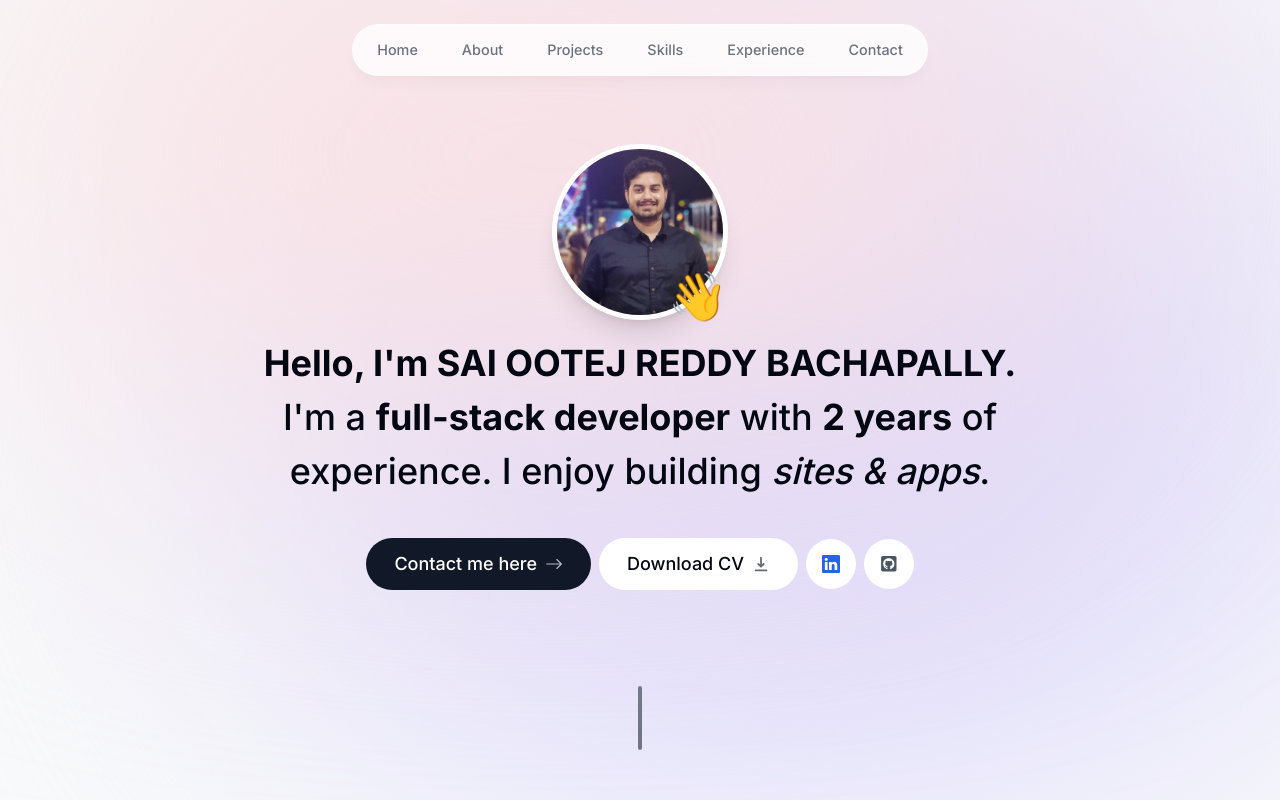
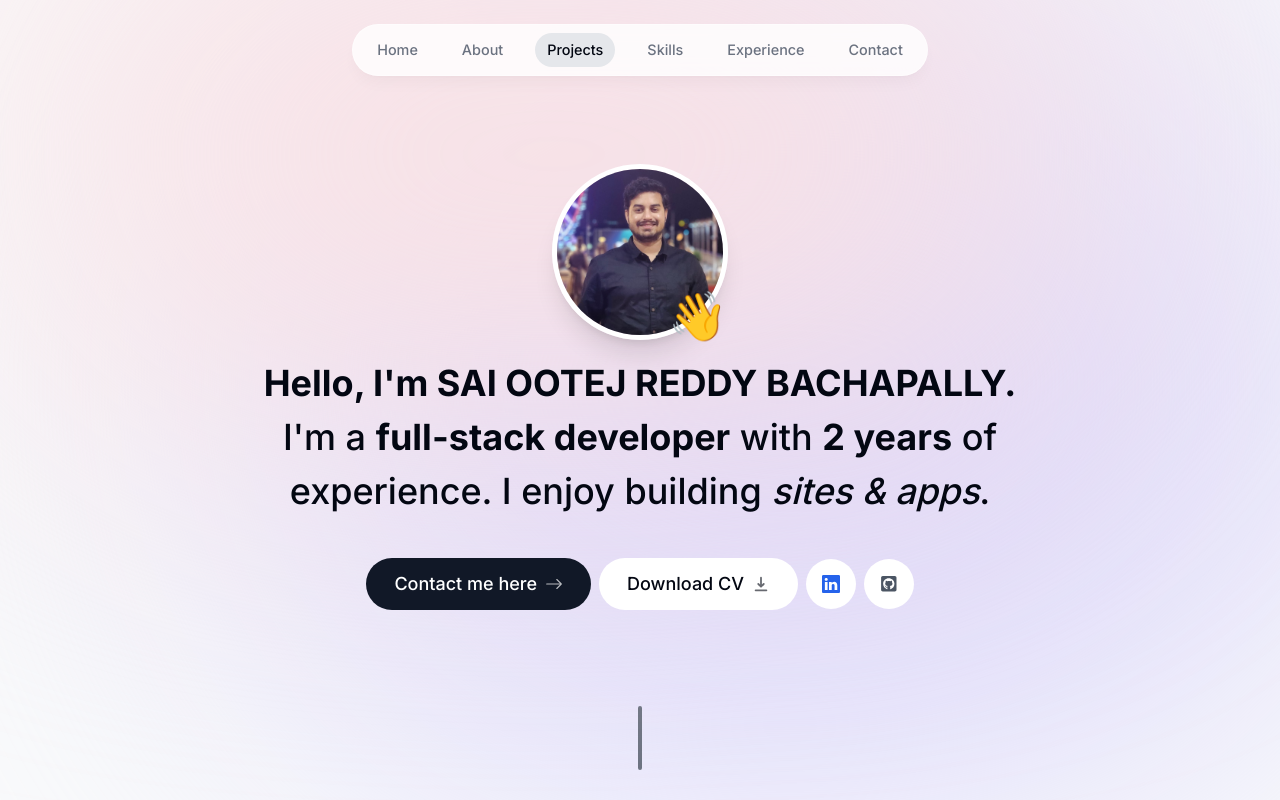
Before and after one commit to ootejreddy/nextjs_portfolio, a Next.js app: page / in a window 1280 px wide. Shown: the top 800 px of the page. Built offline with nearby package versions, Linux system fonts and the light colour scheme.

Commit message:
Completed the header section logic

```diff
--- a/app/layout.tsx
+++ b/app/layout.tsx
@@ -2,6 +2,7 @@
 import { Inter } from "next/font/google";
 import "./globals.css";
 import Header from "@/components/Header";
+import ActiveSectionContextProvider from "@/context/active-section-context";
 
 const inter = Inter({ subsets: ["latin"] });
 
@@ -17,14 +18,16 @@
   children: React.ReactNode;
 }>) {
   return (
-    <html lang="en">
+    <html lang="en" className="!scroll-smooth">
       <body
         className={`${inter.className} bg-gray-50 text-gray-950 relative h-[5000px] pt-28 sm:pt-36`}
       >
         <div className="bg-[#fbe2e3] absolute top-[-6rem] right-[11rem] h-[31.25rem] w-[31.25rem] rounded-full blur-[10rem] sm:w-[68.75rem]"></div>
         <div className="bg-[#dbd7fb] absolute top-[-1rem] left-[35rem] h-[50rem] w-[31.25rem] rounded-full blur-[10rem] sm:w-[68.75rem] md:left-[-33rem] lg:left-[-28rem] xl:left-[15rem] 2xl:left-[-5rem] -z-10"></div>
-        <Header />
-        {children}
+        <ActiveSectionContextProvider>
+          <Header />
+          {children}
+        </ActiveSectionContextProvider>
       </body>
     </html>
   );
--- a/components/About.tsx
+++ b/components/About.tsx
@@ -1,10 +1,21 @@
 "use client";
 
-import React from "react";
+import React, { useEffect } from "react";
 import SectionHeading from "./SectionHeading";
 import { motion } from "framer-motion";
+import { useInView } from "react-intersection-observer";
+import { useActiveSectionContext } from "@/context/active-section-context";
 
 export default function About() {
+  const { setActiveSection } = useActiveSectionContext();
+  const { ref, inView } = useInView({
+    threshold: 0.75,
+  });
+  useEffect(() => {
+    if (inView) {
+      setActiveSection("About");
+    }
+  }, [inView, setActiveSection]);
   return (
     <motion.section
       className="mb-28 max-w-[45rem] text-center leading-8 sm:mb-40 scroll-mt-28"
@@ -12,6 +23,7 @@
       animate={{ opacity: 1, y: 0 }}
       transition={{ delay: 0.175 }}
       id="about"
+      ref={ref}
     >
       <SectionHeading>About me</SectionHeading>
       <p className="mb-3">
--- a/components/Header.tsx
+++ b/components/Header.tsx
@@ -1,9 +1,12 @@
 "use client";
-import React from "react";
+import React, { useContext, useState } from "react";
 import { motion } from "framer-motion";
 import { links } from "@/lib/data";
+import clsx from "clsx";
 import Link from "next/link";
+import { useActiveSectionContext } from "@/context/active-section-context";
 export default function Header() {
+  const { activeSection, setActiveSection } = useActiveSectionContext();
   return (
     <header className="z-[999] relative">
       <motion.div
@@ -23,16 +26,33 @@
         >
           {links.map((link) => (
             <motion.li
-              className="h-3/4 flex items-center justify-center"
+              className="h-3/4 flex items-center justify-center relative"
               key={link.hash}
               initial={{ y: -100, opacity: 0 }}
               animate={{ y: 0, opacity: 1 }}
             >
               <Link
-                className="flex w-full justify-center px-3 py-3 hover:text-gray-950 transition"
+                className={clsx(
+                  "flex w-full justify-center px-3 py-3 hover:text-gray-950 transition",
+                  {
+                    "text-gray-950": activeSection === link.name,
+                  }
+                )}
                 href={link.hash}
+                onClick={() => setActiveSection(link.name)}
               >
                 {link.name}
+                {link.name === activeSection && (
+                  <motion.span
+                    className="bg-gray-200 rounded-full absolute inset-0 -z-10"
+                    layoutId="activeSection"
+                    transition={{
+                      type: "spring",
+                      stiffness: 380,
+                      damping: 80,
+                    }}
+                  ></motion.span>
+                )}
               </Link>
             </motion.li>
           ))}
--- a/components/Intro.tsx
+++ b/components/Intro.tsx
@@ -1,16 +1,31 @@
 "use client";
 
+import { useActiveSectionContext } from "@/context/active-section-context";
 import { motion } from "framer-motion";
 import Image from "next/image";
 import Link from "next/link";
-import React from "react";
+import React, { useEffect } from "react";
 import { BsArrowRight, BsLinkedin } from "react-icons/bs";
 import { FaGithubSquare } from "react-icons/fa";
 import { HiDownload } from "react-icons/hi";
+import { useInView } from "react-intersection-observer";
 
 export default function Intro() {
+  const { setActiveSection } = useActiveSectionContext();
+  const { ref, inView } = useInView({
+    threshold: 0.75,
+  });
+  useEffect(() => {
+    if (inView) {
+      setActiveSection("Home");
+    }
+  }, [inView, setActiveSection]);
+
   return (
-    <section className="mb-28 max-w-[50rem] text-center sm:mb-0 scroll-mt-[100rem] relative">
+    <section
+      className="mb-28 max-w-[50rem] text-center sm:mb-0 scroll-mt-28 relative mt-5"
+      ref={ref}
+    >
       <div className="flex items-center justify-center">
         <div className="relative">
           <motion.div
--- a/components/Project.tsx
+++ b/components/Project.tsx
@@ -30,7 +30,7 @@
       }}
       className="group mb-3 sm:mb-8 last:mb-0"
     >
-      <section className=" flex flex-wrap bg-gray-100 max-w-[42rem] border border-black/5 rounded-lg overflow-hidden sm:pr-8 relative sm:h-[25rem] hover:bg-gray-200 transition sm:group-even:pl-8 dark:text-white dark:bg-white/10 dark:hover:bg-white/20 h-auto">
+      <section className="bg-gray-100 max-w-[42rem] border border-black/5 rounded-lg overflow-hidden sm:pr-8 relative sm:h-[25rem] hover:bg-gray-200 transition sm:group-even:pl-8 dark:text-white dark:bg-white/10 dark:hover:bg-white/20">
         <div className="pt-4 pb-7 px-5 sm:pl-10 sm:pr-2 sm:pt-10 sm:max-w-[50%] flex flex-col h-full sm:group-even:ml-[18rem]">
           <h3 className="text-2xl font-semibold">{title}</h3>
           <p className="mt-2 leading-relaxed text-gray-700 dark:text-white/70">
--- a/components/Projects.tsx
+++ b/components/Projects.tsx
@@ -1,11 +1,23 @@
-import React from "react";
+"use client";
+import React, { useEffect } from "react";
 import SectionHeading from "./SectionHeading";
 import { projectsData } from "@/lib/data";
 import Project from "./Project";
+import { useActiveSectionContext } from "@/context/active-section-context";
+import { useInView } from "react-intersection-observer";
 
 export default function Projects() {
+  const { setActiveSection } = useActiveSectionContext();
+  const { ref, inView } = useInView({
+    threshold: 0.5,
+  });
+  useEffect(() => {
+    if (inView) {
+      setActiveSection("Projects");
+    }
+  }, [inView, setActiveSection]);
   return (
-    <section>
+    <section id="projects" className="scroll-mt-28" ref={ref}>
       <SectionHeading>My Projects</SectionHeading>
       <div>
         {projectsData.map((project, index) => (
--- /dev/null
+++ b/context/active-section-context.tsx
@@ -0,0 +1,33 @@
+"use client";
+import React, { useState, createContext, useContext } from "react";
+import { links } from "../lib/data";
+
+type SectionName = (typeof links)[number]["name"];
+type ActiveSectionContextProviderProps = {
+  children: React.ReactNode;
+};
+type ActiveSectionContextType = {
+  activeSection: SectionName;
+  setActiveSection: React.Dispatch<React.SetStateAction<SectionName>>;
+};
+export const ActiveSectionContext =
+  createContext<ActiveSectionContextType | null>(null);
+export default function ActiveSectionContextProvider({
+  children,
+}: ActiveSectionContextProviderProps) {
+  const [activeSection, setActiveSection] = useState<SectionName>("Home");
+  return (
+    <ActiveSectionContext.Provider value={{ activeSection, setActiveSection }}>
+      {children}
+    </ActiveSectionContext.Provider>
+  );
+}
+export function useActiveSectionContext() {
+  const context = useContext(ActiveSectionContext);
+  if (context === null) {
+    throw new Error(
+      "useActiveSectionContext must be used within a ActiveSectionContextProvider"
+    );
+  }
+  return context;
+}
--- a/package.json
+++ b/package.json
@@ -9,11 +9,13 @@
     "lint": "next lint"
   },
   "dependencies": {
+    "clsx": "^2.1.1",
     "framer-motion": "^11.2.10",
     "next": "14.2.4",
     "react": "^18",
     "react-dom": "^18",
-    "react-icons": "^5.2.1"
+    "react-icons": "^5.2.1",
+    "react-intersection-observer": "^9.10.3"
   },
   "devDependencies": {
     "@types/node": "^20",
```
Also changed, not shown: 1 other file (tests, documents, lock files or other folders).
